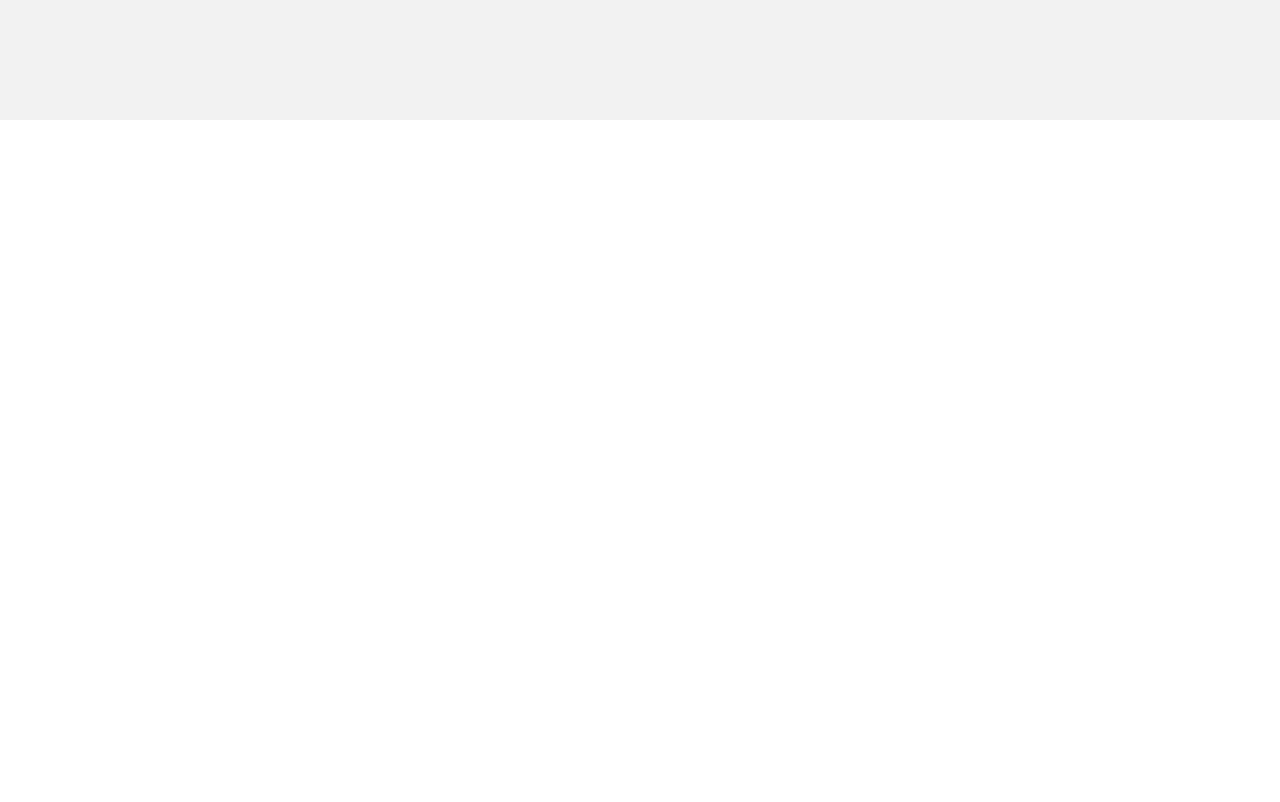
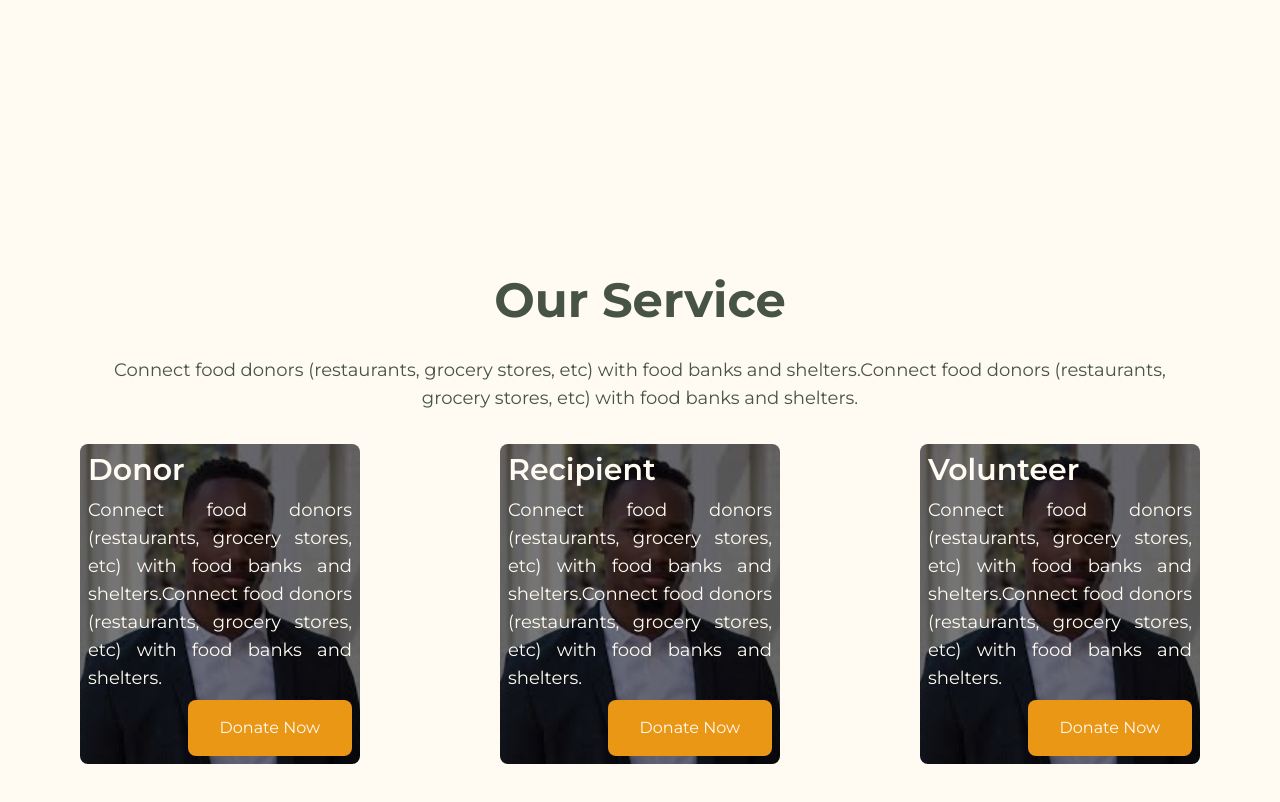
Before and after one commit to ahsanzizan/SEFEST24WEBDEV_Templar, a Next.js app: page / in a window 1280 px wide. Shown: the part 680-1482 px from the top of the page. Before the commit the page ends 800 px from the top, so only its background shows below. Built offline with nearby package versions, Linux system fonts and the light colour scheme.

Commit message:
feat: add about section

```diff
--- a/src/app/(main)/page.tsx
+++ b/src/app/(main)/page.tsx
@@ -1,9 +1,11 @@
+import About from './parts/About';
 import Home from './parts/Home';
 
 export default function page() {
   return (
-    <main className="bg-[#F2F2F2]">
+    <main className="overflow-hidden bg-[#FFFBF2]">
       <Home />
+      <About />
     </main>
   );
 }
--- /dev/null
+++ b/src/app/(main)/parts/About.tsx
@@ -0,0 +1,47 @@
+import Image from 'next/image';
+
+const services: string[] = ['Donor', 'Recipient', 'Volunteer'];
+
+export default function About() {
+  return (
+    <section className="flex h-screen w-screen flex-col justify-center gap-y-8 px-20">
+      <h2 className="text-center text-5xl font-bold text-[#475443]">
+        Our Service
+      </h2>
+      <p className="text-center text-lg text-[#475443]">
+        Connect food donors (restaurants, grocery stores, etc) with food banks
+        and shelters.Connect food donors (restaurants, grocery stores, etc) with
+        food banks and shelters.
+      </p>
+      <div className="flex justify-between">
+        {services.map((service, index) => (
+          <div
+            key={index}
+            className="group relative h-[40vh] w-3/12 overflow-hidden rounded-lg"
+          >
+            <Image
+              src="/dummy.jpeg"
+              alt="Service"
+              width={500}
+              height={500}
+              className="absolute h-full w-full object-cover brightness-50 transition-transform duration-500 ease-in-out group-hover:scale-110"
+            />
+            <div className="absolute flex h-full flex-col gap-y-2 p-2">
+              <h2 className="text-3xl font-semibold text-[#FFFBF2]">
+                {service}
+              </h2>
+              <p className="text-justify text-lg text-[#FFFBF2]">
+                Connect food donors (restaurants, grocery stores, etc) with food
+                banks and shelters.Connect food donors (restaurants, grocery
+                stores, etc) with food banks and shelters.
+              </p>
+              <p className="bg-accent absolute bottom-0 right-0 m-2 w-fit rounded-lg px-8 py-4 text-[#FFFBF2]">
+                Donate Now
+              </p>
+            </div>
+          </div>
+        ))}
+      </div>
+    </section>
+  );
+}
--- a/tailwind.config.ts
+++ b/tailwind.config.ts
@@ -7,7 +7,14 @@ const config: Config = {
     './src/app/**/*.{js,ts,jsx,tsx,mdx}'
   ],
   theme: {
-    extend: {}
+    extend: {
+      colors: {
+        primary: '#FFFBF2',
+        secondary: '#475443',
+        dark: '#001E16',
+        accent: '#EA9715'
+      }
+    }
   },
   plugins: []
 };
```
